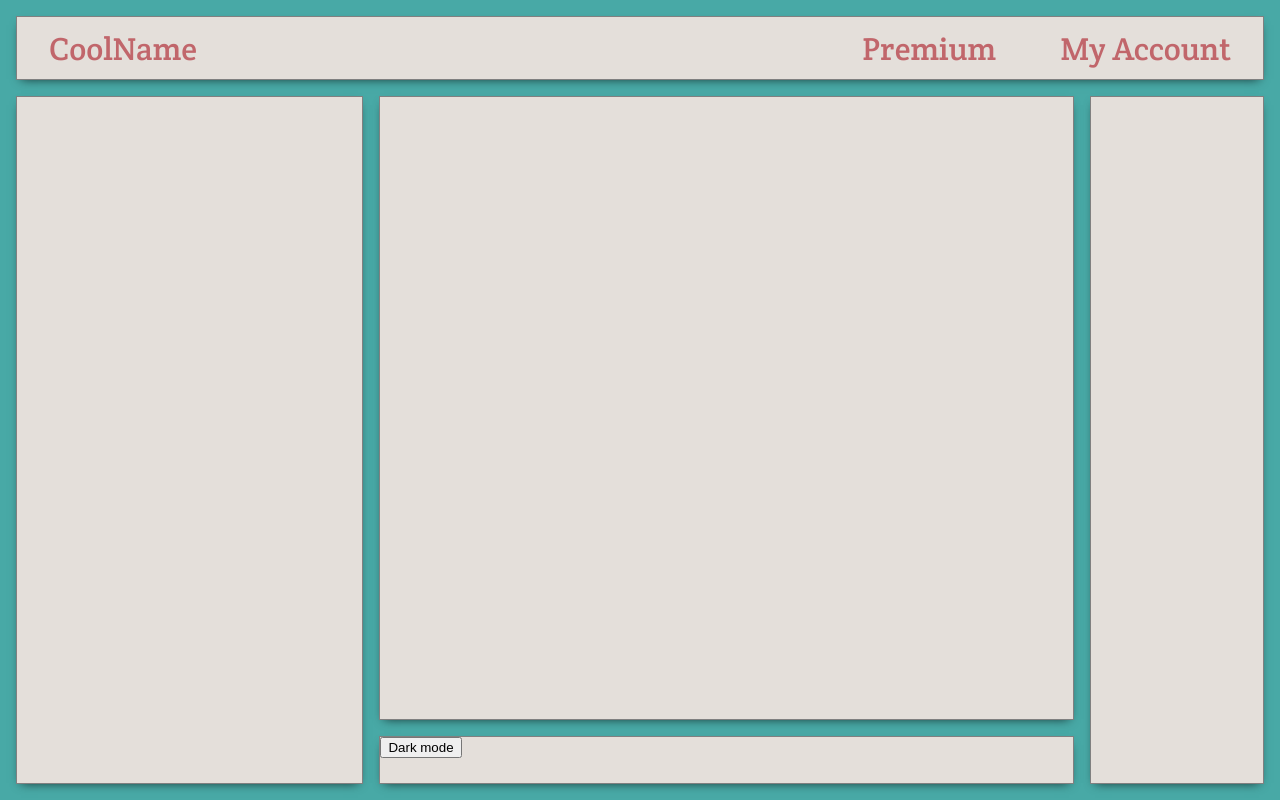
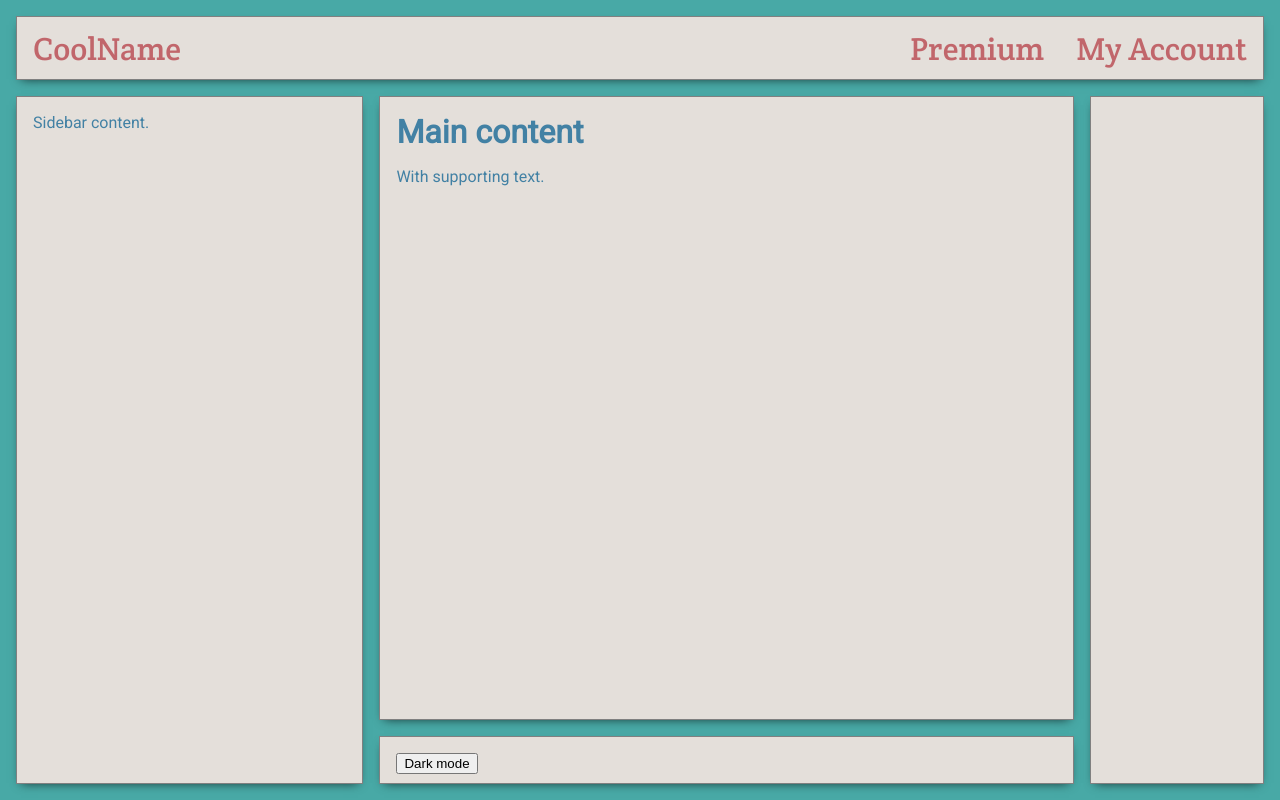
Before and after one commit to nspenner/dark-mode, a plain HTML site: page index.html in a window 1280 px wide. Drawn offline with Linux system fonts and the light colour scheme.

Commit message:
Add mock text

```diff
--- a/index.html
+++ b/index.html
@@ -17,8 +17,11 @@
         <a href="/">Premium</a>
         <a href="/">My Account</a>
     </nav>
-    <main></main>
-    <aside></aside>
+    <main>
+        <h1>Main content</h1>
+        <p>With supporting text.</p>
+    </main>
+    <aside>Sidebar content.</aside>
     <footer>
         <button onclick="toggleDarkMode()">Dark mode</button>
     </footer>
--- a/style.css
+++ b/style.css
@@ -3,7 +3,6 @@ html {
     width: 100%;
     padding: 16px;
     box-sizing: border-box;
-    font-family: 'Roboto', sans-serif;
 }
 
 body {
@@ -13,18 +12,21 @@ body {
     gap: 1em;
     height: inherit;
     margin: 0;
+    font-family: 'Roboto', sans-serif;
     --color1: rgba(66, 129, 164, 1);
     --color2: rgba(72, 169, 166, 1);
     --color3: rgba(228, 223, 218, 1);
     --color4: rgba(212, 180, 131, 1);
     --color5: rgba(193, 102, 107, 1);
     background-color: var(--color2);
+    color: var(--color1);
 }
 
 body > * {
     box-shadow: 0px 4px 10px -5px rgba(0,0,0,0.75);
     border: .5px solid gray;
     background-color: var(--color3);
+    padding: 1rem;
 }
 
 nav {
@@ -35,16 +37,21 @@ nav {
     align-items: center;
     font-family: 'Crete Round', serif;
     font-size: 2em;
+    padding: 0;
 }
 
 nav > a {
     text-decoration: none;
-    margin: 0 1em 0 1em;
+    margin: 0 1rem 0 1rem;
     color: var(--color5);
 }
 
 nav > a:nth-child(1) {
    margin-right: auto;
+}
+
+h1 {
+    margin: 0;
 }
 
 main {
```
